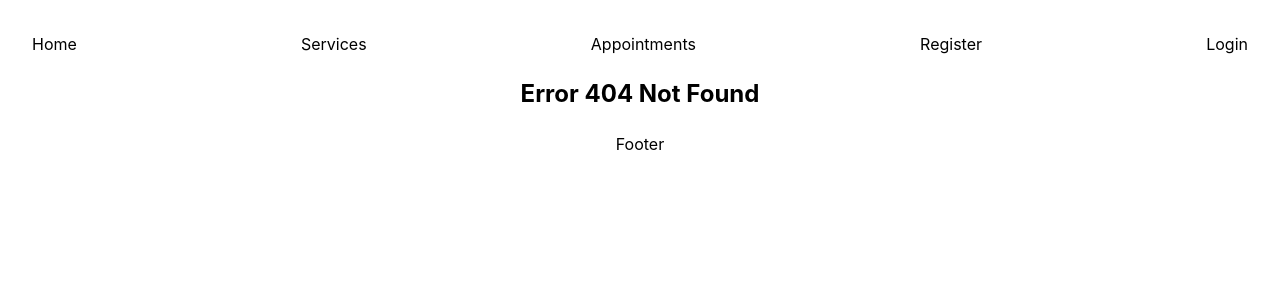
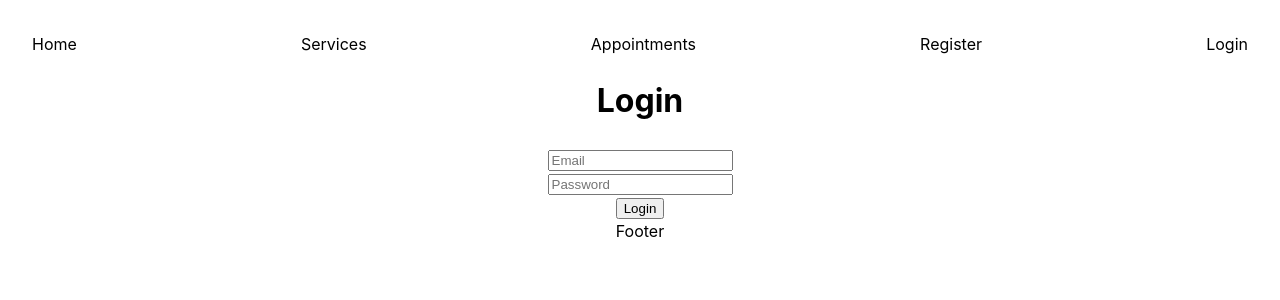
Before and after one commit to yoanastamenova/Tattoo_Studio--front, a React (Vite) app: page /login in a window 1280 px wide. Before the commit this address had no page. Shown: the top 300 px of the page. Built offline with nearby package versions, Linux system fonts and the light colour scheme.

Commit message:
feat: login added and functioning

```diff
--- a/src/components/CInput/CInput.jsx
+++ b/src/components/CInput/CInput.jsx
@@ -1,23 +1,25 @@
 import React from "react";
 
-export const CInput = ({
-  type = "text",
+export const CInput = (
+  {
+      type = 'text',
       name = "",
       placeholder = "",
       emitFunction,
+      className = "",
       clickFunction,
-  value,
-}) => {
+      value
+  }
+) => {
 return (
   <>
-    <input
-    type={type}
+    <input type={type}
     name={name}
     placeholder={placeholder}
-    emitFunction={emitFunction}
-    clickFunction={clickFunction}
+    onChange={emitFunction}
+    onClick={clickFunction}
     value={value}
-    id={id} />
+    className={className}/>
   </>
 )
-};
+}
--- a/src/components/Login/Login.jsx
+++ b/src/components/Login/Login.jsx
@@ -1,7 +1,69 @@
-import React from 'react'
+import React, { useState } from 'react'
+import { CInput } from '../CInput/CInput';
 
 export const Login = () => {
+  const [credentials, setCredentials] = useState({
+    email: "",
+    password: "",
+  });
+
+  const handleChange = (e) => {
+    console.log("HandleChange");
+    setCredentials((prevState) => ({
+      ...prevState,
+      [e.target.name]: e.target.value,
+    }));
+  };
+
+
+   const login = async () => {
+    console.log("Login");
+    console.log(credentials);
+    try {
+      const response = await loginUser(credentials)
+      if (response.success) {
+        const decodedToken = jwtDecode(response.token)
+        console.log(decodedToken)
+        const passport = {
+          token: response.token,
+          tokenData: decodedToken
+        }
+        localStorage.setItem("passport", JSON.stringify(passport))
+      } else {
+        alert(response.message)
+      }
+    } catch (error) {
+
+    }
+  };
+
   return (
-    <div>Login</div>
+    <>
+      <h1>Login</h1>
+      <div>
+        <CInput
+          type="email"
+          name="email"
+          placeholder="Email"
+          emitFunction={handleChange}
+        />
+      </div>
+      <div>
+        <CInput
+          type="password"
+          name="password"
+          placeholder="Password"
+          emitFunction={handleChange}
+        />
+        </div>
+      <CInput
+        type="button"
+        name="button"
+        value="Login"
+        placeholder="Login"
+        clickFunction={login}
+
+      />
+    </>
   )
 }
--- a/src/views/Body/Body.jsx
+++ b/src/views/Body/Body.jsx
@@ -11,7 +11,7 @@ export const Body = () => {
         <Route path="*" element={<NotFound />} />
         <Route path="/" element={<Home />} />
         <Route path="/register" element={<Register />} />
-        <Route path="/register" element={<Login />} />
+        <Route path="/login" element={<Login />} />
     </Routes>
   )
 }
--- a/src/views/home/Home.jsx
+++ b/src/views/home/Home.jsx
@@ -3,7 +3,7 @@ import React from 'react'
 export const Home = () => {
   return (
     <>
-    <h1>Home page, hello!</h1>
+    <h1>Home page, hello! (◕‿◕✿) </h1>
     </>
   )
 }
--- a/src/views/not found/NotFound.jsx
+++ b/src/views/not found/NotFound.jsx
@@ -2,6 +2,6 @@ import React from 'react'
 
 export const NotFound = () => {
   return (
-    <h2>Error 404 Not Found</h2>
+    <h2>Error 404 Not Found ¯\_(ツ)_/¯</h2>
   )
 }
```
Lines whose indentation alone changed are shown as unchanged.
